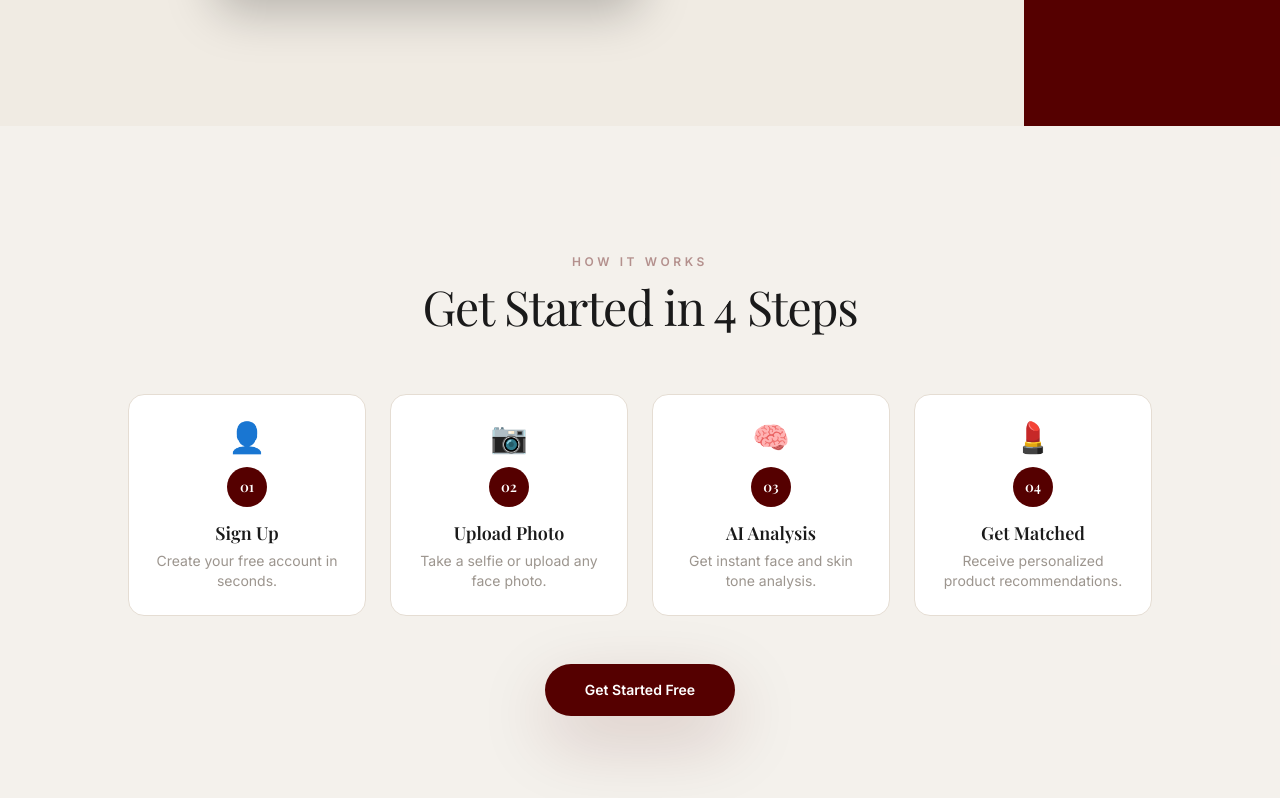
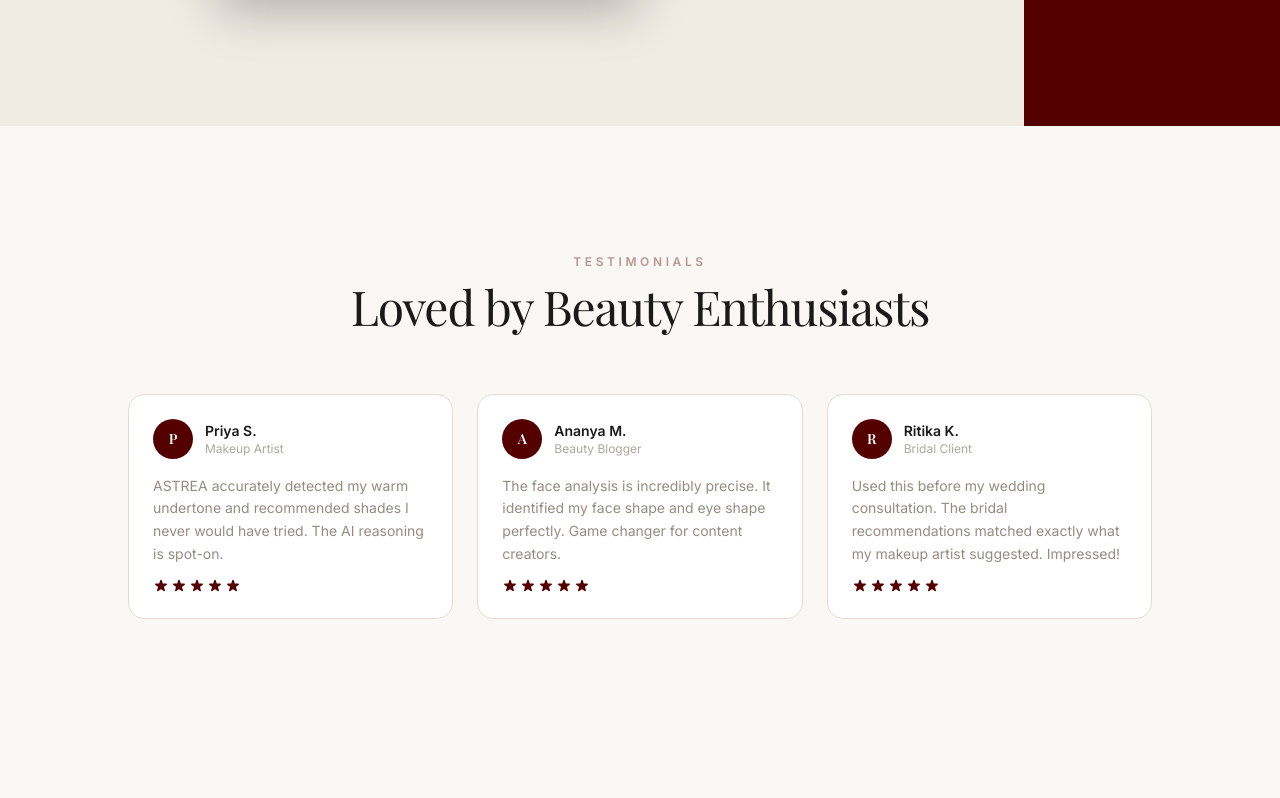
Before and after one commit to Rishi12318/Astrea, a React (Vite) app in the folder frontend/: page / in a window 1280 px wide. Shown: the part 1622-2420 px from the top of the page. Built offline with nearby package versions, Linux system fonts and the light colour scheme; no server answers; a web font is replaced by a local one.

Commit message:
fix: remove Get Started emoji boxes, make login work in demo mode without backend

```diff
--- a/frontend/src/pages/AuthPage.tsx
+++ b/frontend/src/pages/AuthPage.tsx
@@ -1,6 +1,5 @@
 import { useState } from 'react';
 import { useNavigate } from 'react-router-dom';
-import { login, register, setApiToken } from '../services/api';
 
 export default function AuthPage() {
   const navigate = useNavigate();
@@ -15,15 +14,36 @@ export default function AuthPage() {
     e.preventDefault();
     setError('');
     setBusy(true);
+
+    // Try backend first, fall back to local demo mode
     try {
-      const auth = mode === 'register'
-        ? await register({ email, password, full_name: fullName || undefined })
-        : await login({ email, password });
-      setApiToken(auth.access_token);
-      localStorage.setItem('makeup_token', auth.access_token);
+      const apiBase = import.meta.env.VITE_API_BASE_URL ?? 'http://localhost:8000';
+      const endpoint = mode === 'register' ? '/auth/register' : '/auth/login';
+      const payload = mode === 'register'
+        ? { email, password, full_name: fullName || undefined }
+        : { email, password };
+
+      const res = await fetch(`${apiBase}${endpoint}`, {
+        method: 'POST',
+        headers: { 'Content-Type': 'application/json' },
+        body: JSON.stringify(payload),
+      });
+
+      if (!res.ok) throw new Error('Backend not available');
+
+      const data = await res.json();
+      localStorage.setItem('makeup_token', data.access_token);
       navigate('/app');
-    } catch (err) {
-      setError(err instanceof Error ? err.message : 'Authentication failed');
+    } catch {
+      // Demo mode: accept any valid email+password
+      if (!email || !password) {
+        setError('Please enter email and password');
+        setBusy(false);
+        return;
+      }
+      const demoToken = btoa(`demo:${email}:${Date.now()}`);
+      localStorage.setItem('makeup_token', demoToken);
+      navigate('/app');
     } finally {
       setBusy(false);
     }
--- a/frontend/src/pages/LandingPage.tsx
+++ b/frontend/src/pages/LandingPage.tsx
@@ -174,43 +174,6 @@ export default function LandingPage() {
         </div>
       </section>
 
-      {/* ── Get Started ── */}
-      <section className="px-6 py-24 md:py-32 bg-[#F0EBE3]/50">
-        <div className="mx-auto max-w-5xl">
-          <div className="text-center">
-            <p className="text-xs font-semibold uppercase tracking-[0.3em] text-[#550000]/40">How It Works</p>
-            <h2 className="mt-3 font-serif text-3xl tracking-tight text-[#1a1a1a] md:text-5xl">Get Started in 4 Steps</h2>
-          </div>
-
-          <div className="mt-16 grid gap-6 md:grid-cols-2 lg:grid-cols-4">
-            {[
-              { num: '01', title: 'Sign Up', desc: 'Create your free account in seconds.', icon: '👤' },
-              { num: '02', title: 'Upload Photo', desc: 'Take a selfie or upload any face photo.', icon: '📷' },
-              { num: '03', title: 'AI Analysis', desc: 'Get instant face and skin tone analysis.', icon: '🧠' },
-              { num: '04', title: 'Get Matched', desc: 'Receive personalized product recommendations.', icon: '💄' },
-            ].map((s) => (
-              <div key={s.num} className="relative rounded-2xl border border-[#E5DDD3] bg-white p-6 text-center transition hover:shadow-lg">
-                <span className="text-3xl">{s.icon}</span>
-                <div className="mx-auto mt-3 flex h-10 w-10 items-center justify-center rounded-full bg-[#550000] font-serif text-sm font-semibold text-white">
-                  {s.num}
-                </div>
-                <h3 className="mt-3 font-serif text-lg font-semibold text-[#1a1a1a]">{s.title}</h3>
-                <p className="mt-1 text-sm text-[#5A4F43]/60">{s.desc}</p>
-              </div>
-            ))}
-          </div>
-
-          <div className="mt-12 text-center">
-            <Link
-              to="/auth"
-              className="inline-block rounded-full bg-[#550000] px-10 py-4 text-sm font-semibold text-white shadow-glow transition hover:translate-y-[-2px]"
-            >
-              Get Started Free
-            </Link>
-          </div>
-        </div>
-      </section>
-
       {/* ── Reviews ── */}
       <section className="px-6 py-24 md:py-32 bg-[#FAF8F5]">
         <div className="mx-auto max-w-5xl">
```
